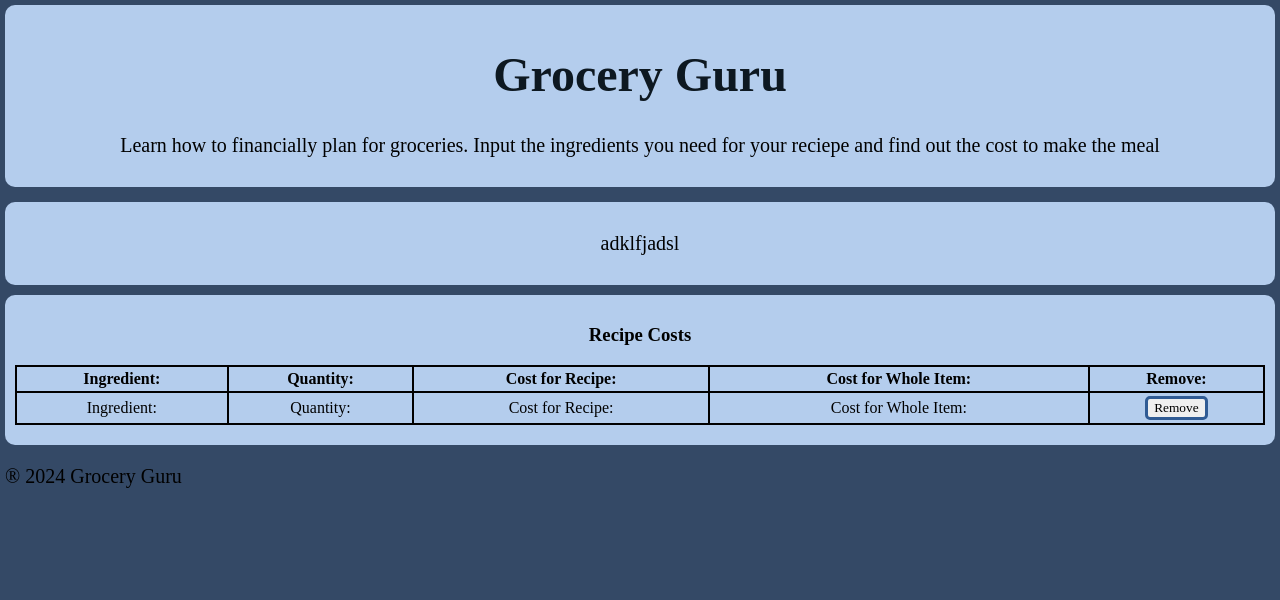
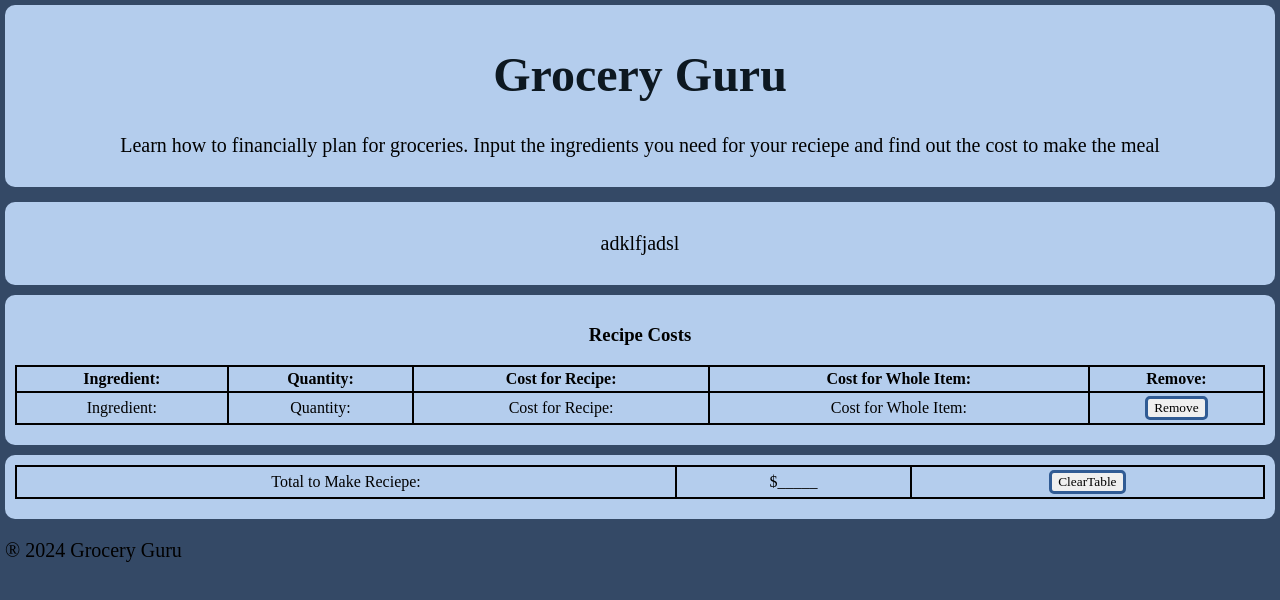
Before and after one commit to SofiaBLynch/CodeForChange2024, a React (Create React App) app: page / in a window 1280 px wide. Shown: the top 600 px of the page. Built offline with nearby package versions, Linux system fonts and the light colour scheme.

Commit message:
add total cost table

```diff
--- a/src/index.js
+++ b/src/index.js
@@ -5,6 +5,7 @@ import App from './App';
 import UserInput from './userInput';
 import OutputTable from './outputTable'
 import Copyright from './copyright'
+import TotalTable from './totalTable'
 
 const root = ReactDOM.createRoot(document.getElementById('root'));
 root.render(
@@ -12,6 +13,7 @@ root.render(
     <App />
     <UserInput />
     <OutputTable />
+    <TotalTable />
     <Copyright />
   </React.StrictMode>
 );
--- /dev/null
+++ b/src/totalTable.js
@@ -0,0 +1,19 @@
+import './totalTable.css';
+function TotalTable() {
+  return (
+    <div class="App">
+      <div class='outputTable'>
+        <table id='ingredientTable'>
+            <tr>
+                <td>Total to Make Reciepe:</td>
+                <td>$_____</td>
+                <td><button class='trashcan'>ClearTable</button></td>
+            </tr>
+
+        </table>
+      </div>
+    </div>
+  );
+}
+
+export default TotalTable;
```
Also changed, not shown: src/groceryBag.jpg (added), src/totalTable.css (added), 1 other file (tests, documents, lock files or other folders).
